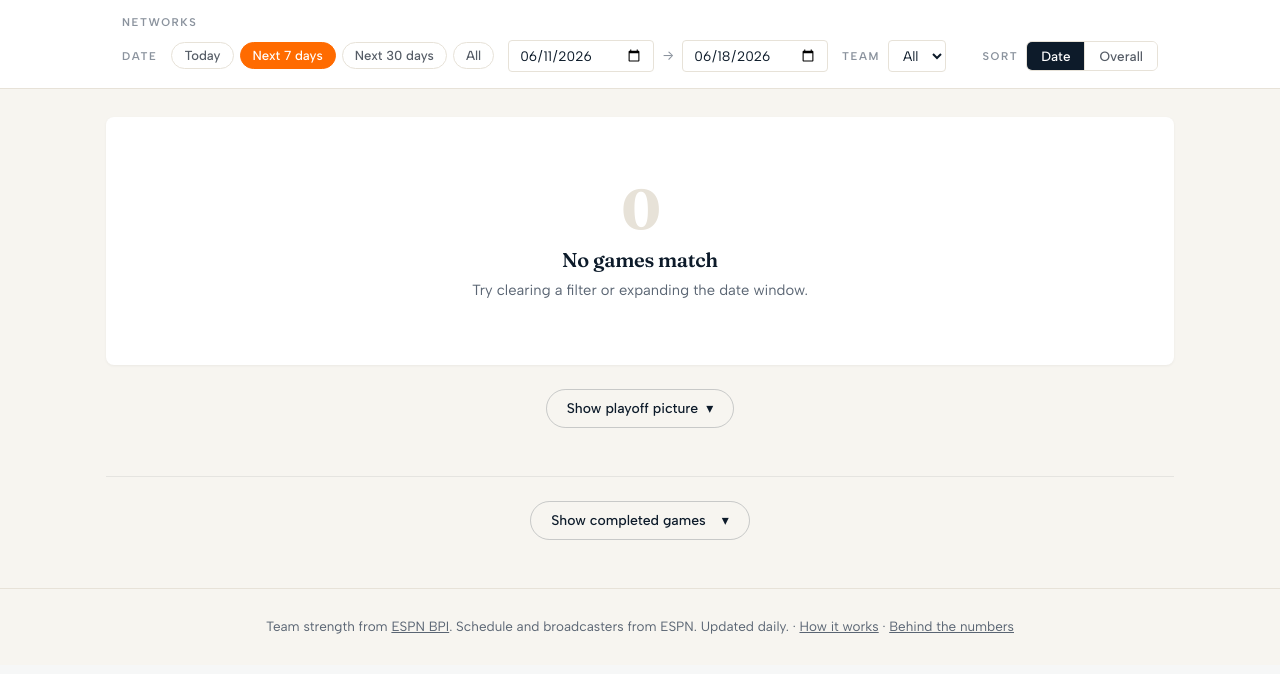
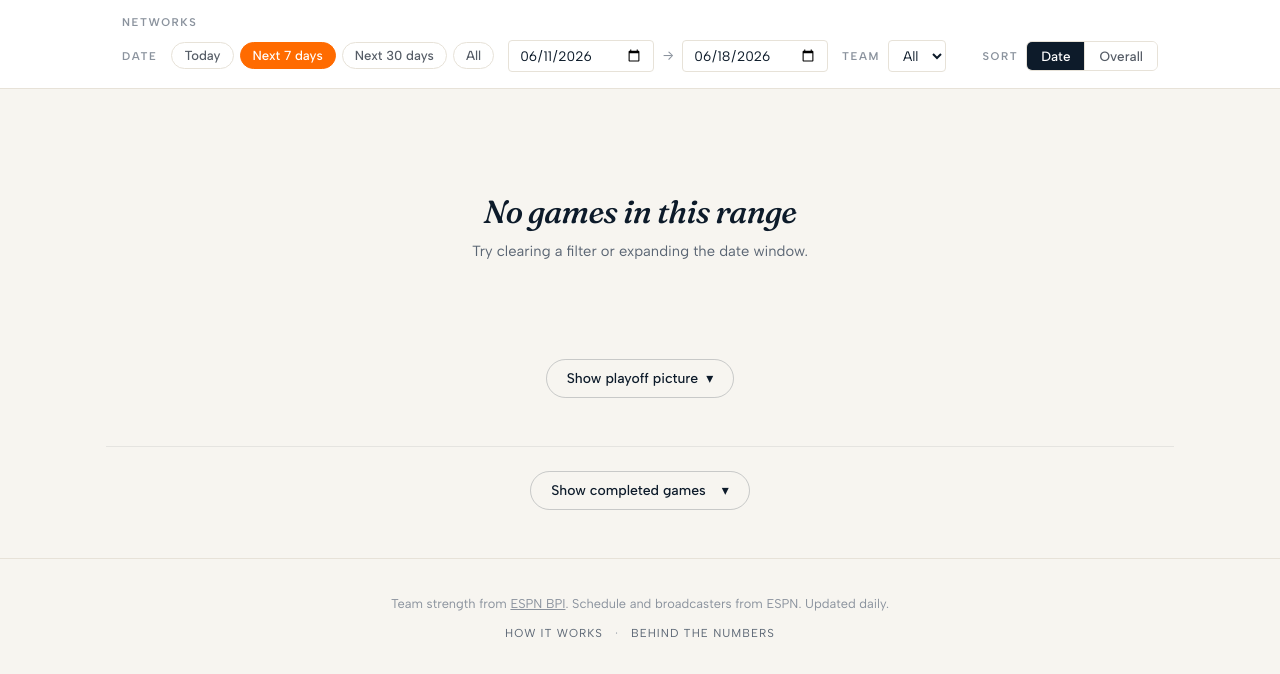
Before and after one commit to Maggiedp/wnba-games-to-watch, a FastAPI app: page / in a window 1280 px wide. Shown: the part 165-839 px from the top of the page. Before the commit the page ends 799 px from the top, so only its background shows below. Run offline with FastAPI, Linux system fonts and the light colour scheme; data that the repository does not hold is empty.

Commit message:
feat: user-facing polish batch — footer, empty-state, pregame WP label (#73)
Three quiet-zone refinements, each executed in the site's existing editorial
vocabulary (Fraunces optical-size display, uppercase letter-spaced micro-labels,
warm --line hairlines) rather than the generic default for each pattern:

- Footer: split the run-on line into a recessive attribution block + an
  uppercase, letter-spaced links nav. Also fixed a <button> inheritance quirk
  (text-transform/letter-spacing don't inherit into form controls, so the
  "How it works" button stayed mixed-case) and bumped the divider from the
  near-invisible --line tan to --text-subtle.
- Empty-state: dropped the cryptic faint "0" glyph + card chrome; the headline
  is now a borderless Fraunces-italic display line sitting on the paper. Uses
  italic weight 500 — the only italic instance the Google Fonts URL loads —
  so it draws the true cut instead of a synthesized faux bold-italic.
- Detail page: the frozen pregame Elo number in the "Win probability" section
  now carries a recessive "Pregame projection" micro-label so it doesn't read
  as a live number mid-game (the live readout is a separate surface). Largely
  closes the deferred "stale pregame tug-of-war bar during a live game" item.

CSS/markup only + one unit test (qualifier present when simulated, absent in
the not-simulated branch). 417 tests pass.

Co-authored-by: Claude Opus 4.8 <noreply@anthropic.com>

```diff
--- a/src/api/routes.py
+++ b/src/api/routes.py
@@ -434,6 +434,15 @@ _DETAIL_STYLE = """
                 font-size: 0.98rem;
             }
             .wp-note.muted { color: var(--text-subtle); font-style: italic; }
+            .wp-note-qualifier {
+                display: block;
+                margin-top: 4px;
+                font-size: 0.68rem;
+                text-transform: uppercase;
+                letter-spacing: 0.08em;
+                color: var(--text-subtle);
+                font-weight: 500;
+            }
 
             /* ---------- Breakdown mini-bars ---------- */
             .breakdown-block { margin-bottom: 24px; }
@@ -628,7 +637,7 @@ def _detail_win_prob_section(ranking, team_a, team_b) -> str:
                     <span class="wp-seg a" style="width: {pct_a:.1f}%">{abbr_a} {pct_a:.0f}%</span>
                     <span class="wp-seg b" style="width: {pct_b:.1f}%">{pct_b:.0f}% {abbr_b}</span>
                 </div>
-                <p class="wp-note">{note}</p>"""
+                <p class="wp-note">{note}<span class="wp-note-qualifier">Pregame projection</span></p>"""
 
 
 def _coerce_fraction(value) -> float | None:
--- a/src/api/templates/homepage.html
+++ b/src/api/templates/homepage.html
@@ -635,28 +635,16 @@
             /* ---------- Empty state ---------- */
             .empty-state {
                 text-align: center;
-                padding: 64px 24px;
-                background: var(--surface);
-                border-radius: 8px;
-                box-shadow: 0 1px 3px rgba(0, 0, 0, 0.05);
-            }
-            .empty-state-icon {
+                padding: 72px 24px;
+            }
+            .empty-state-title {
                 font-family: var(--display);
                 font-variation-settings: 'opsz' 144;
-                font-weight: 700;
-                font-size: 3.5rem;
-                line-height: 1;
-                color: var(--line);
-                letter-spacing: -0.04em;
-                margin-bottom: 8px;
-            }
-            .empty-state-title {
-                font-family: var(--display);
-                font-variation-settings: 'opsz' 96;
-                font-weight: 600;
-                font-size: 1.25rem;
+                font-weight: 500;
+                font-style: italic;
+                font-size: 2rem;
                 color: var(--navy);
-                letter-spacing: -0.015em;
+                letter-spacing: -0.02em;
                 margin-bottom: 6px;
             }
             .empty-state-msg {
@@ -733,14 +721,33 @@
             .completed-header-row .completed-heading { margin: 24px 0 16px; }
             .footer {
                 text-align: center;
-                padding: 28px 16px;
-                color: var(--text-muted);
-                font-size: 0.84rem;
+                padding: 36px 16px 32px;
                 border-top: 1px solid var(--line);
                 margin-top: 32px;
             }
-            .footer a { color: var(--text-muted); text-decoration: underline; }
-            .footer a:hover { color: var(--orange); }
+            .footer-attr {
+                color: var(--text-subtle);
+                font-size: 0.8rem;
+            }
+            .footer-attr a { color: var(--text-subtle); text-decoration: underline; }
+            .footer-attr a:hover { color: var(--orange); }
+            .footer-links {
+                margin-top: 12px;
+                font-size: 0.72rem;
+                text-transform: uppercase;
+                letter-spacing: 0.09em;
+                color: var(--text-muted);
+            }
+            .footer-links a,
+            .footer-links .link-button {
+                color: var(--text-muted);
+                text-decoration: none;
+                text-transform: inherit;
+                letter-spacing: inherit;
+            }
+            .footer-links a:hover,
+            .footer-links .link-button:hover { color: var(--orange); }
+            .footer-links .sep { color: var(--text-subtle); margin: 0 8px; }
             .link-button {
                 background: none;
                 border: none;
@@ -1123,10 +1130,15 @@
         </main>
 
         <footer class="footer">
-            Team strength from <a href="https://www.espn.com/wnba/bpi" target="_blank" rel="noopener">ESPN BPI</a>.
-            Schedule and broadcasters from ESPN. Updated daily.
-            &middot; <button type="button" class="link-button" id="how-it-works-footer">How it works</button>
-            &middot; <a href="/transparency">Behind the numbers</a>
+            <p class="footer-attr">
+                Team strength from <a href="https://www.espn.com/wnba/bpi" target="_blank" rel="noopener">ESPN BPI</a>.
+                Schedule and broadcasters from ESPN. Updated daily.
+            </p>
+            <p class="footer-links">
+                <button type="button" class="link-button" id="how-it-works-footer">How it works</button>
+                <span class="sep">&middot;</span>
+                <a href="/transparency">Behind the numbers</a>
+            </p>
         </footer>
 
         <div class="modal-backdrop" id="modal-backdrop" role="dialog" aria-modal="true" aria-labelledby="modal-title">
@@ -1744,8 +1756,7 @@
             function renderEmpty() {
                 document.getElementById('games-container').innerHTML = `
                     <div class="empty-state" role="status">
-                        <div class="empty-state-icon" aria-hidden="true">0</div>
-                        <div class="empty-state-title">No games match</div>
+                        <div class="empty-state-title">No games in this range</div>
                         <div class="empty-state-msg">Try clearing a filter or expanding the date window.</div>
                     </div>
                 `;
```
Also changed, not shown: tests/test_routes.py (+35 -0 lines).
